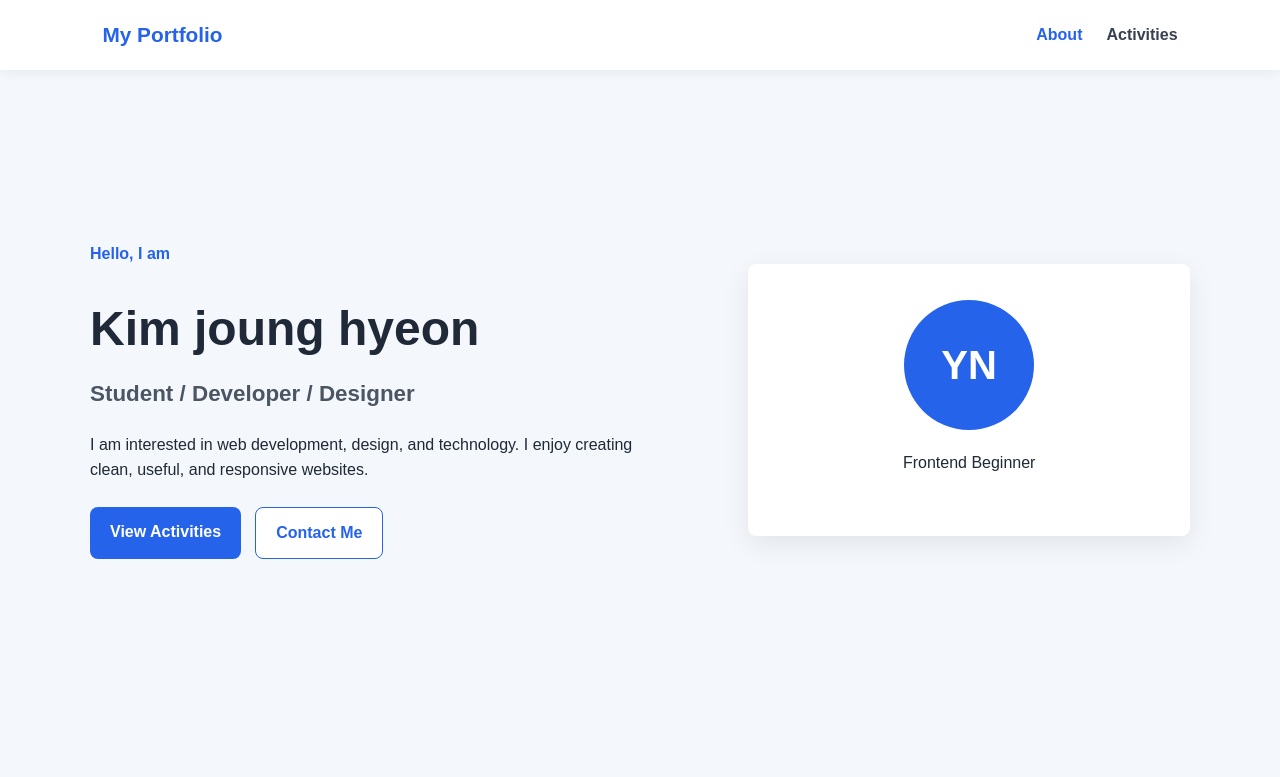
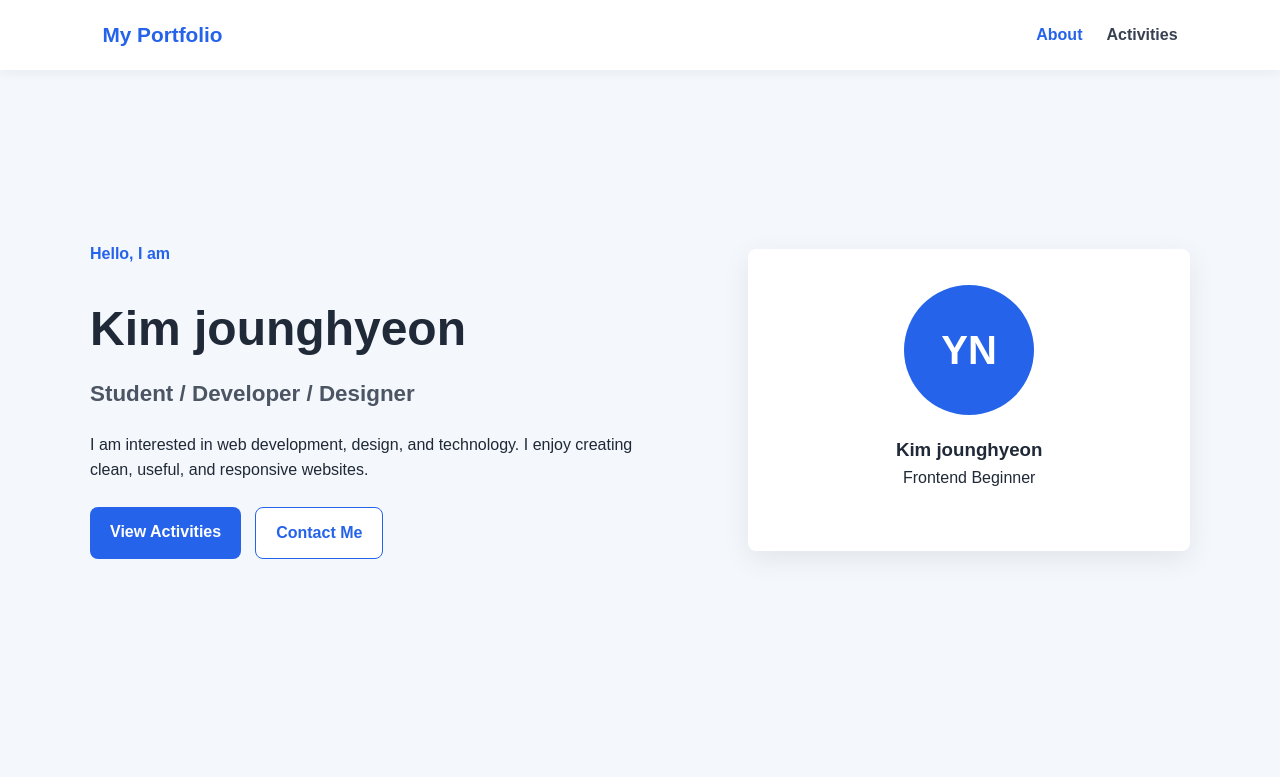
Before and after one commit to kjh23kjh/portfolio-website, a plain HTML site: page index.html in a window 1280 px wide. Shown: the top 777 px of the page. Drawn offline with Linux system fonts and the light colour scheme.

Commit message:
Update index.html

```diff
--- a/index.html
+++ b/index.html
@@ -22,7 +22,7 @@
     <section class="hero">
       <div class="hero-text">
         <p class="tag">Hello, I am</p>
-        <h1>Kim joung hyeon</h1>
+        <h1>Kim jounghyeon</h1>
         <h2>Student / Developer / Designer</h2>
         <p>
           I am interested in web development, design, and technology.
@@ -37,7 +37,7 @@
 
       <div class="profile-card">
         <div class="avatar">YN</div>
-        <h3Kim joung hyeon</h3>
+        <h3>Kim jounghyeon</h3>
         <p>Frontend Beginner</p>
       </div>
     </section>
```
